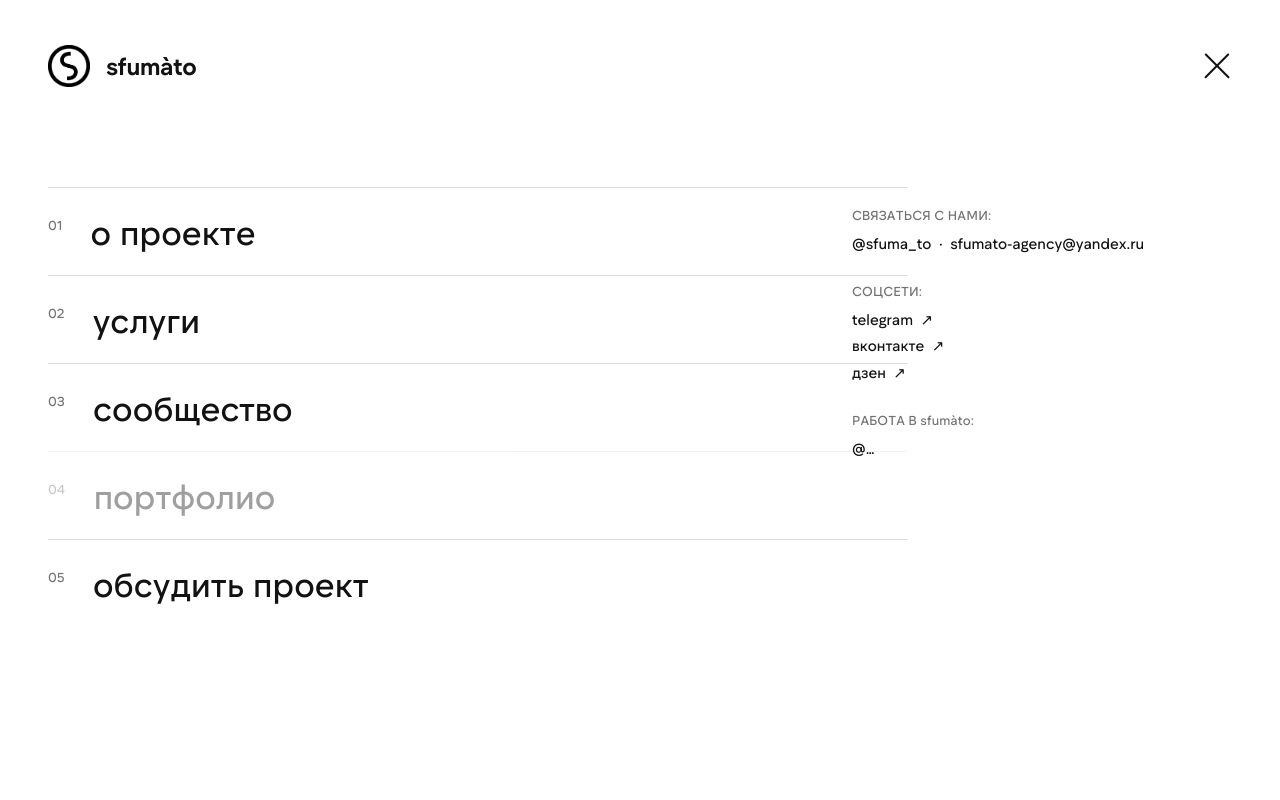
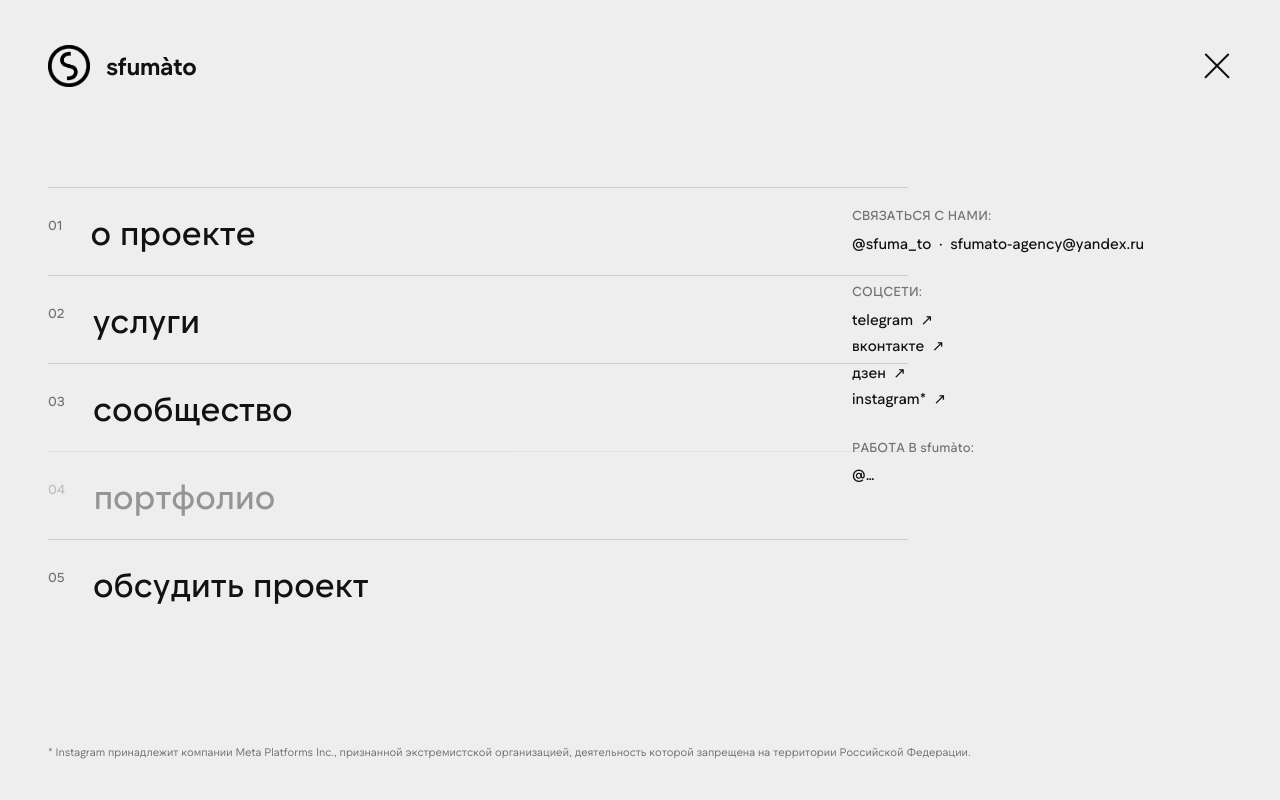
Before and after one commit to FURSADMIT/sfumato-site, a Next.js app: page / in a window 1280 px wide. Both pictures are taken after a click on the button "Открыть меню". Shown: the top 800 px of the page. Built offline with nearby package versions, Linux system fonts and the light colour scheme.

Commit message:
Apply V5 look, sync back to V2 mockup, menu legal note

```diff
--- a/src/app/globals.css
+++ b/src/app/globals.css
@@ -1,7 +1,7 @@
 @import "tailwindcss";
 
 :root {
-  --background: #ffffff;
+  --background: #eeeeee;
   --ink: #121212;
   --gray: #3d3d3d;
   --gray-2: #595959;
--- a/src/app/page.js
+++ b/src/app/page.js
@@ -77,7 +77,7 @@ export default function Home() {
             <SectionLabel>[ О ПРОЕКТЕ ]</SectionLabel>
           </Reveal>
           <SplitHeading className="mt-[56px] text-[clamp(2rem,3.3vw,2.94rem)] font-bold uppercase leading-[1.1] tracking-[-0.01em]">
-            <span className="lowercase text-[1.32em] font-semibold">sfumàto</span> — АГЕНТСТВО
+            <span className="text-[1.32em] font-semibold">sfumàto</span> — АГЕНТСТВО
             <br />
             ЭСТЕТИЧНОГО МАРКЕТИНГА
           </SplitHeading>
@@ -119,7 +119,7 @@ export default function Home() {
             {SERVICES.map((s, i) => (
               <Reveal key={s.name}>
                 <div className="border-t border-line py-[30px] md:flex md:gap-10">
-                  <h3 className="text-[23px] font-semibold leading-[1.18] md:w-[340px] md:shrink-0">{s.name}</h3>
+                  <h3 className="text-[23px] font-semibold uppercase leading-[1.18] md:w-[340px] md:shrink-0">{s.name}</h3>
                   <p className="mt-4 text-[16px] leading-[1.5] text-gray md:mt-0">{s.text}</p>
                 </div>
               </Reveal>
@@ -173,7 +173,7 @@ export default function Home() {
             </Reveal>
           </div>
           <p className="mt-11 text-[12px] leading-[1.45] text-muted">
-            * Instagram принадлежит компании Meta Platforms Inc., деятельность которой запрещена на территории Российской Федерации.
+            * Instagram принадлежит компании Meta Platforms Inc., признанной экстремистской организацией, деятельность которой запрещена на территории Российской Федерации.
           </p>
         </Container>
       </section>
--- a/src/components/Hero.js
+++ b/src/components/Hero.js
@@ -15,8 +15,7 @@ export default function Hero() {
       // Появление hero при загрузке
       const tl = gsap.timeline({ defaults: { ease: "power3.out" } });
       tl.from(".hero-img", { scale: 1.06, duration: 1.6, ease: "power2.out" })
-        .from(".hero-wordmark", { y: 40, opacity: 0, duration: 1 }, "-=1.1")
-        .from(".hero-meta", { y: 16, opacity: 0, duration: 0.8, stagger: 0.1 }, "-=0.6");
+        .from(".hero-wordmark", { y: 40, opacity: 0, duration: 1 }, "-=1.1");
 
       // Параллакс: фото медленнее скролла, вордмарк уплывает
       gsap.to(".hero-img", {
@@ -58,20 +57,8 @@ export default function Hero() {
       <img
         src="/images/wordmark-white.png"
         alt="sfumàto"
-        className="hero-wordmark absolute bottom-[42px] left-1/2 w-[min(640px,80vw)] -translate-x-1/2 drop-shadow-[0_1px_14px_rgba(0,0,0,0.4)]"
+        className="hero-wordmark absolute bottom-[48px] left-1/2 w-[88vw] -translate-x-1/2 drop-shadow-[0_1px_14px_rgba(0,0,0,0.4)] md:bottom-[66px]"
       />
-
-      {/* Мета-строки */}
-      <div className="hero-meta absolute bottom-[72px] left-6 text-[13px] font-medium leading-[1.4] tracking-[0.01em] text-white [text-shadow:0_1px_12px_rgba(0,0,0,0.35)] md:left-12">
-        БУТИКОВОЕ АГЕНТСТВО ЭСТЕТИЧНЫХ
-        <br />
-        МАРКЕТИНГОВЫХ КАМПАНИЙ
-      </div>
-      <div className="hero-meta absolute bottom-[72px] right-6 hidden text-right text-[13px] font-medium leading-[1.4] tracking-[0.01em] text-white [text-shadow:0_1px_12px_rgba(0,0,0,0.35)] md:right-12 lg:block">
-        МАРКЕТИНГ — ЧЕРЕЗ ЭСТЕТИКУ,
-        <br />
-        СТРАТЕГИЮ И КУЛЬТУРНЫЙ КОНТЕКСТ
-      </div>
     </section>
   );
 }
--- a/src/components/Menu.js
+++ b/src/components/Menu.js
@@ -123,6 +123,7 @@ export default function MenuProvider({ children }) {
               <a href="https://t.me/Sfuma_to" target="_blank" rel="noopener noreferrer" className="transition-opacity hover:opacity-60">telegram&ensp;↗</a>
               <a href="https://vk.com/sfuma_to" target="_blank" rel="noopener noreferrer" className="transition-opacity hover:opacity-60">вконтакте&ensp;↗</a>
               <a href="https://dzen.ru/sfumato" target="_blank" rel="noopener noreferrer" className="transition-opacity hover:opacity-60">дзен&ensp;↗</a>
+              <a href="https://instagram.com/sfuma_to" target="_blank" rel="noopener noreferrer" className="transition-opacity hover:opacity-60">instagram*&ensp;↗</a>
             </div>
           </div>
           <div>
@@ -131,6 +132,10 @@ export default function MenuProvider({ children }) {
           </div>
         </div>
 
+        {/* Юридическая пометка */}
+        <p className="menu-side mt-auto shrink-0 pt-10 text-[11px] leading-[1.45] text-muted">
+          * Instagram принадлежит компании Meta Platforms Inc., признанной экстремистской организацией, деятельность которой запрещена на территории Российской Федерации.
+        </p>
       </div>
     </MenuCtx.Provider>
   );
```
Also changed, not shown: 1 other file (tests, documents, lock files or other folders).
